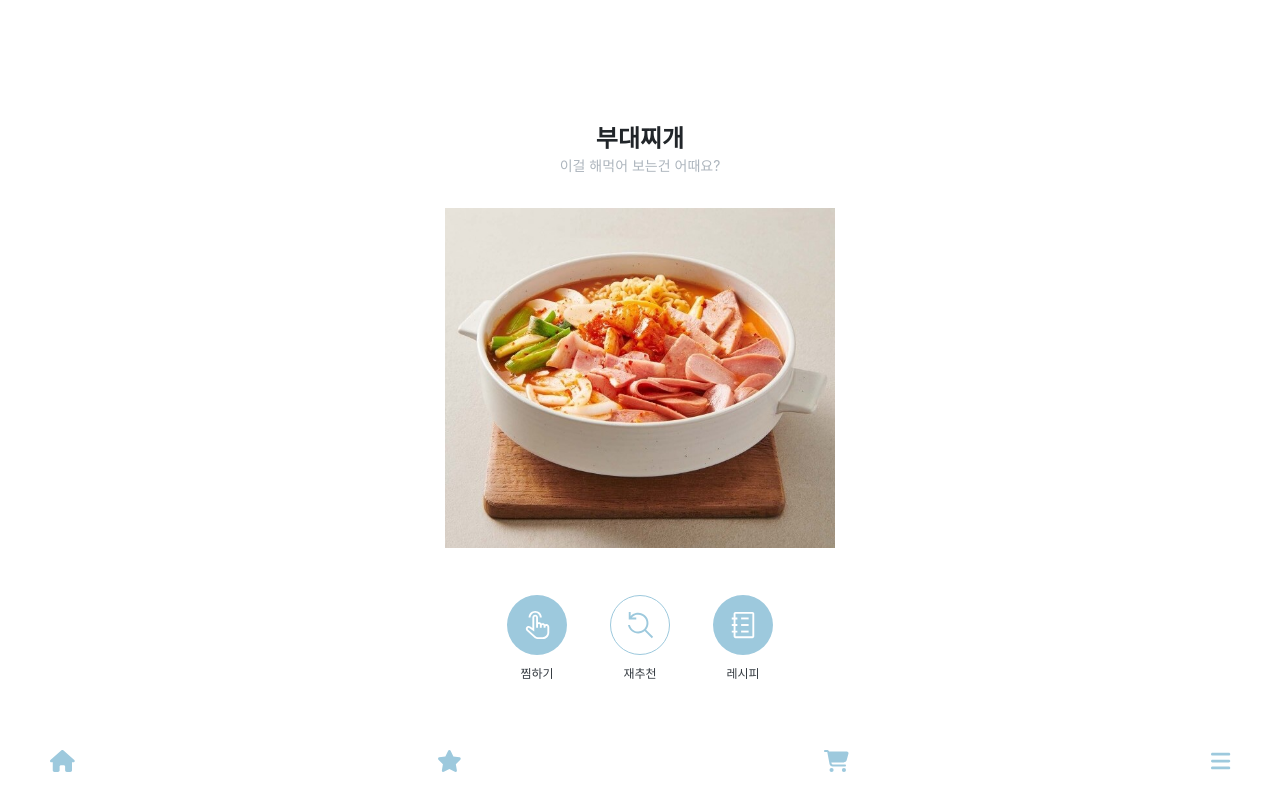
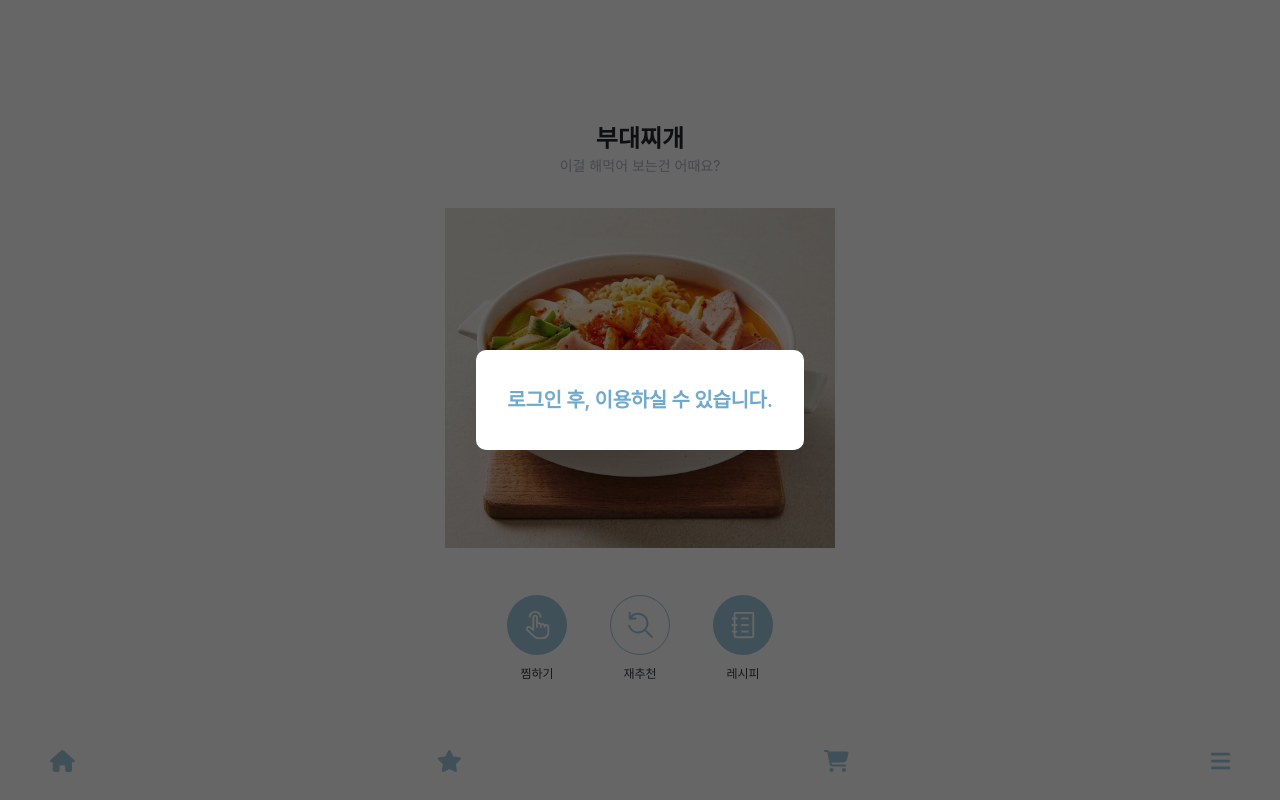
Before and after one commit to the-ultimate-team/typescript-react-toyproject, a React (Create React App) app: page /recommend in a window 1280 px wide. Both pictures are taken after a click on the element "찜하기". Built offline with nearby package versions, Linux system fonts and the light colour scheme.

Commit message:
feat: 로그인 이용 모달창

```diff
--- /dev/null
+++ b/src/components/LoginAlertModal.tsx
@@ -0,0 +1,64 @@
+import styled from "styled-components";
+
+interface Props {
+  message: string;
+  loginAlertModalCloseUp: Function;
+}
+
+const LoginAlertModal = ({ message, loginAlertModalCloseUp }: Props) => {
+  const ModalCloseStateUp = () => {
+    loginAlertModalCloseUp();
+  };
+
+  return (
+    <Container>
+      <ModalBackground onClick={ModalCloseStateUp}></ModalBackground>
+      <Wrapper>
+        <LoginAlertMessage>{message}</LoginAlertMessage>
+      </Wrapper>
+    </Container>
+  );
+};
+
+const LoginAlertMessage = styled.p`
+  font-weight: 600;
+  font-size: 20px;
+  line-height: 24px;
+  letter-spacing: -0.333333px;
+  color: #6fa9cd;
+`;
+
+const Wrapper = styled.div`
+  width: 328px;
+  height: 100px;
+  background: #fff;
+  box-shadow: 0px 4px 29px 8px rgba(0, 0, 0, 0.03);
+  border-radius: 10px;
+  padding: 21px 24px;
+  display: flex;
+  justify-content: center;
+  align-items: center;
+  position: relative;
+  z-index: 2;
+`;
+
+const Container = styled.div`
+  position: fixed;
+  top: 0;
+  width: 100vw;
+  height: 100vh;
+  display: flex;
+  justify-content: center;
+  align-items: center;
+  z-index: 1;
+`;
+
+const ModalBackground = styled.div`
+  position: fixed;
+  top: 0;
+  width: 100vw;
+  height: 100vh;
+  background: rgba(0, 0, 0, 0.6);
+`;
+
+export default LoginAlertModal;
--- a/src/components/NavigaionBar.tsx
+++ b/src/components/NavigaionBar.tsx
@@ -9,15 +9,31 @@ import {
 import { Link } from "react-router-dom";
 import { useRecoilState } from "recoil";
 import { User } from "../states";
+import { useState } from "react";
+import LoginAlertModal from "./LoginAlertModal";
 
 const NavigaionBar = () => {
   const [userInfo, setUserInfo] = useRecoilState(User);
+  const [isLoginAlertModal, setIsLoginAlertModal] = useState<boolean>(false);
+  const [isLoginAlertMessage, setIsLoginAlertMessage] = useState<string>("");
 
   const notLink = () => {
-    alert("로그인 이용 후, 사용하시길 바랍니다.");
+    setIsLoginAlertMessage("로그인 후, 이용하실 수 있습니다.");
+    setIsLoginAlertModal(true);
+  };
+
+  const loginAlertModalClose = () => {
+    setIsLoginAlertModal(false);
   };
 
   return (
+    <>
+      {isLoginAlertModal ? (
+        <LoginAlertModal
+          loginAlertModalCloseUp={loginAlertModalClose}
+          message={isLoginAlertMessage}
+        />
+      ) : null}
       <NavigationBarStyle>
         <Link to="/">
           <FontAwesomeSize>
@@ -55,6 +71,7 @@ const NavigaionBar = () => {
           </FontAwesomeSize>
         </Link>
       </NavigationBarStyle>
+    </>
   );
 };
 
--- a/src/components/RecommendPage.tsx
+++ b/src/components/RecommendPage.tsx
@@ -8,6 +8,7 @@ import { Link } from "react-router-dom";
 import DibsModal from "./DibsModal";
 import { useRecoilState } from "recoil";
 import { DibsState, User } from "../states";
+import LoginAlertModal from "./LoginAlertModal";
 
 type Food = {
   id: number;
@@ -28,6 +29,8 @@ const RecommendPage = () => {
   const [isDibsModal, setIsDibsModal] = useState<boolean>(false);
   const [dibsList, setDibsList] = useRecoilState(DibsState);
   const [dibsMessage, setDibsMessage] = useState<string>("");
+  const [isLoginAlertModal, setIsLoginAlertModal] = useState<boolean>(false);
+  const [isLoginAlertMessage, setIsLoginAlertMessage] = useState<string>("");
 
   useEffect(() => {
     setRecommendFood(getRecommendFood(getRandomId()));
@@ -62,13 +65,24 @@ const RecommendPage = () => {
   };
 
   const notDibs = () => {
-    alert("로그인 이용 후, 사용하실 바랍니다.");
+    setIsLoginAlertMessage("로그인 후, 이용하실 수 있습니다.");
+    setIsLoginAlertModal(true);
+  };
+
+  const loginAlertModalClose = () => {
+    setIsLoginAlertModal(false);
   };
 
   return (
     <>
       {isDibsModal ? (
         <DibsModal onClose={DibsModalHandler} message={dibsMessage} />
+      ) : null}
+      {isLoginAlertModal ? (
+        <LoginAlertModal
+          loginAlertModalCloseUp={loginAlertModalClose}
+          message={isLoginAlertMessage}
+        />
       ) : null}
       <RecommendTagStyle>
         <RecommendTitleFontStyle>
--- a/src/components/sign/IdForm.tsx
+++ b/src/components/sign/IdForm.tsx
@@ -28,8 +28,10 @@ const IdForm = ({ getId, isFailBorderProps }: IdValue) => {
     if (value !== "" && !emailRegex.test(emailCurrent)) {
       setEmailErrMsg("이메일 형식이 틀렸습니다. 다시 입력해주세요.");
       setIsEmailMsg(false);
+      setIsEmail(false);
     } else if (emailRegex.test(emailCurrent)) {
       setIsEmailMsg(true);
+      setIsEmail(true);
       getId(value);
     }
   };
```
Lines whose indentation alone changed are shown as unchanged.
